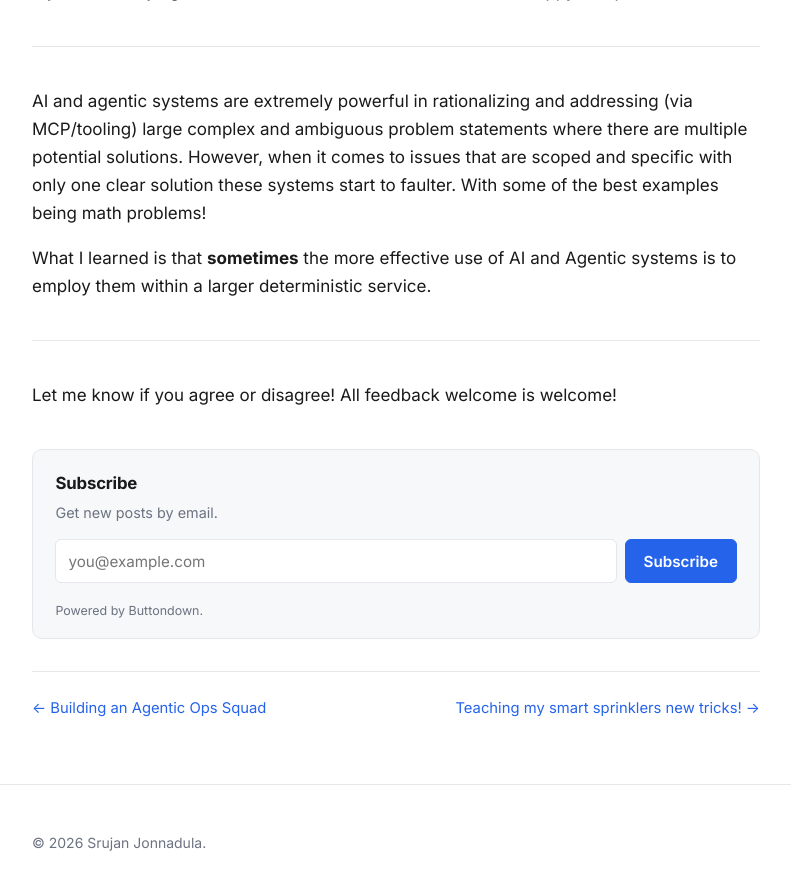
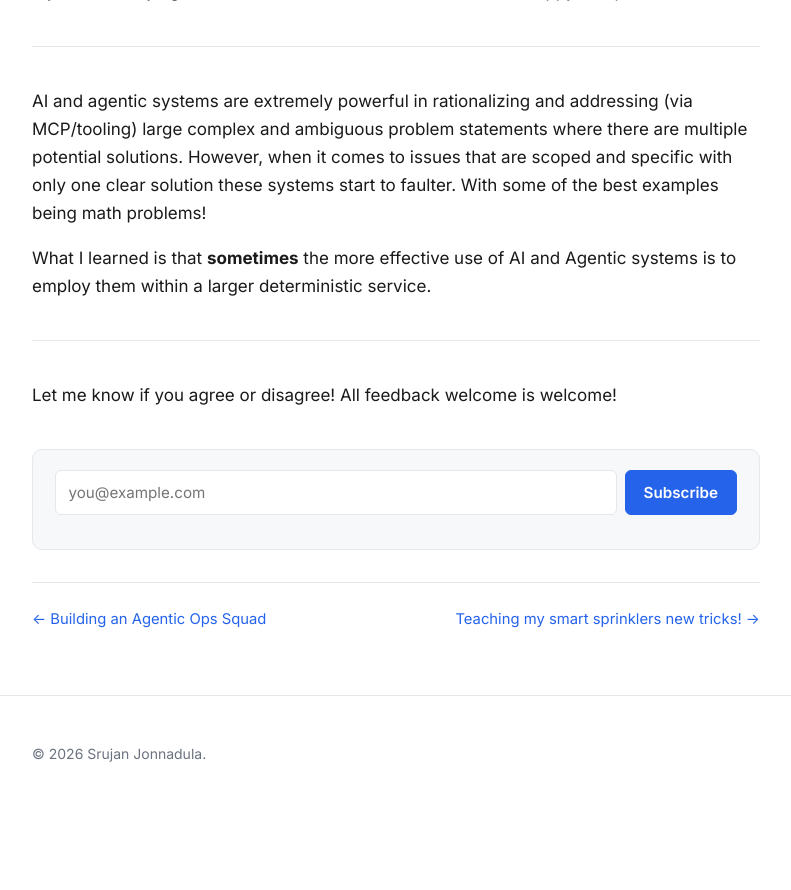
Before and after one commit to jonnadul/fromthesimulation, a Jekyll site: the page built from _posts/2026-02-26-what-automating-my-inbox-taught-me.md, in a window 1280 px wide and 900 px high, scrolled down 2137 px. Shown: the top 890 px of the window, without its empty margins (244-1035 px from the left). Built offline with Jekyll 4.4.1, drawn with Linux system fonts in a browser that asks for light colours; after the commit the page ends 2948 px from its top, so only the background shows below that.

Commit message:
Cleaned up the subscribe section.

```diff
--- a/_includes/subscribe.html
+++ b/_includes/subscribe.html
@@ -1,17 +1,13 @@
 <div class="subscribe">
-  <p class="subscribe-title">Subscribe</p>
-  <p class="subscribe-note">Get new posts by email.</p>
   <form
     action="https://buttondown.com/api/emails/embed-subscribe/srujan"
     method="post"
     class="embeddable-buttondown-form"
   >
-    <label for="bd-email">Enter your email</label>
     <input type="email" name="email" id="bd-email" placeholder="you@example.com" required />
     <input type="submit" value="Subscribe" />
     <p>
       <a href="https://buttondown.com/refer/srujan" target="_blank" rel="noopener">
-        Powered by Buttondown.
       </a>
     </p>
   </form>
```
